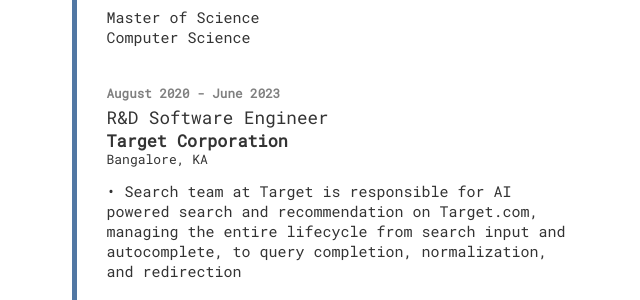
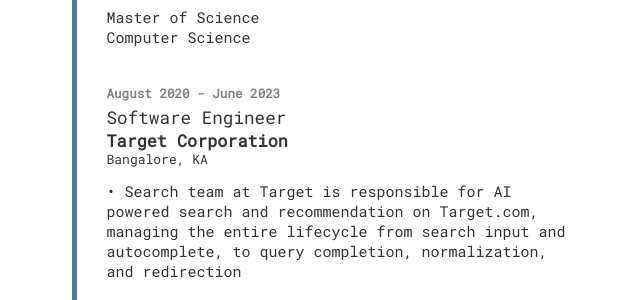
Before and after one commit to anushaa51/anushaa51.github.io, a Jekyll site: the page built from index.html, in a window 1280 px wide and 900 px high, scrolled down 2328 px. Shown: the part 154-454 px from the top of the window, without its empty margins (503-1143 px from the left). Built offline with Jekyll 4.4.1, drawn with Linux system fonts in a browser that asks for light colours; nearby versions of some CDN libraries.

```diff
--- a/_config.yml
+++ b/_config.yml
@@ -33,7 +33,7 @@ theme_settings :
         summary: Master of Science<br/>Computer Science
       - start : August 2020
         end : June 2023
-        experience : R&D Software Engineer
+        experience : Software Engineer
         place: Target Corporation
         location: Bangalore, KA
         summary: • Search team at Target is responsible for AI powered search and recommendation on Target.com, managing the entire lifecycle from search input and autocomplete, to query completion, normalization, and redirection<br/><br/>• Built and maintained enterprise grade cross-functional microservices touching Java, Kotlin, React, Docker, Kubernetes and Elasticsearch, along with associated observability and ops<br/><br/>• Improved user query suggestion ranking by leveraging search prefix prioritization, fuzzy matching, look-up tries and tensor decomposition, leading to large improvements in peak search transaction throughput<br/><br/>• Productionized a Kafka based Tcin Sequence Generator, serving as an efficient inventory locator that identifies stores containing inventory of a product SKU across all Target outlets<br/><br/>• Built pipelines to consolidate Kafka clusters and Redis cache in real-time for high availability during peak hours, and migrated sections of Target’s tech stack from Java, Spring and MySQL to Kotlin, Micronaut and PostgreSQL<br/><br/>• Identified critical fields and re-indexed Target’s fork of Metabase that interfaces with MongoDB, resulting in reduced time taken to visualize data from over a minute down to sub 1000ms
```
Also changed, not shown: 2 other files.
